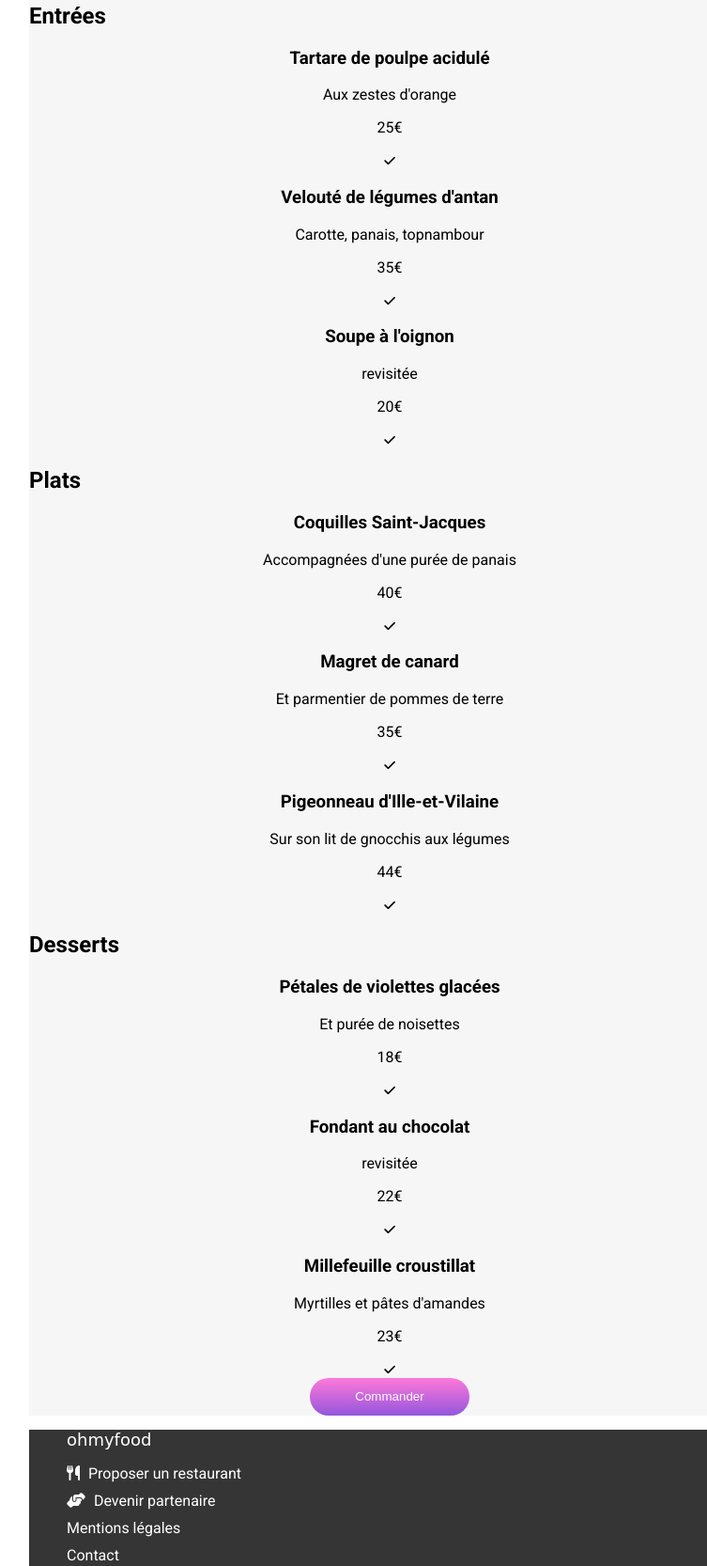
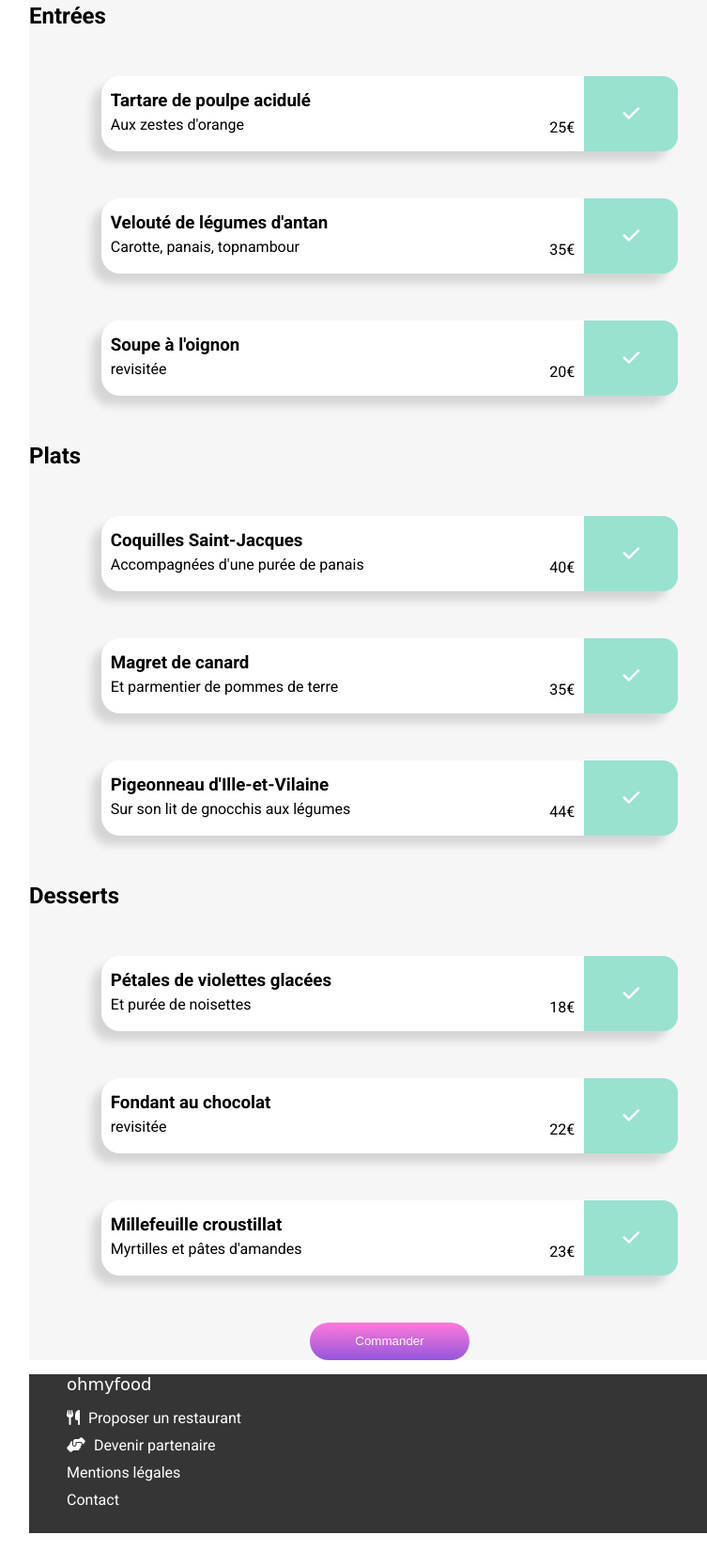
Before and after one commit to Nellylie/ohmyfood, a website: page menu/a_la_francaise.html in a window 1280 px wide. Shown: the part 649-2315 px from the top of the page at 94% size, without its empty margins (225-978 px from the left). After the commit the page ends 2280 px from the top, so only its background shows below. Drawn offline with Linux system fonts and the light colour scheme; a web font is replaced by a local one.

Commit message:
css statique page à la française

```diff
--- a/menu/a_la_francaise.html
+++ b/menu/a_la_francaise.html
@@ -26,13 +26,11 @@
     <header class="header-omf">
         <div class="header-omf__retour"><a href="../index.html"><i class="fa-solid fa-arrow-left fa-2x"></i></a></div>
         <div class="header-omf__logo">
-            <img class="img-logo" src="../images/logo/ohmyfood.png"
-                alt="logo oh my food"
-                title="oh my food">
+            <img class="img-logo" src="../images/logo/ohmyfood.png" alt="logo oh my food" title="oh my food">
         </div>
 
     </header>
-    <img  class="img--width" src="../images/restaurants/toa-heftiba-DQKerTsQwi0-unsplash.jpg" alt="" title="">
+    <img class="img--width" src="../images/restaurants/toa-heftiba-DQKerTsQwi0-unsplash.jpg" alt="" title="">
     <main class="main-menu">
 
 
@@ -46,90 +44,127 @@
 
 
 
-
+        <section class="menu">
         <h2 class="menu__heading">Entrées</h2>
         <article class="menu__recette">
-                <h3 class="recette__heading">Tartare de poulpe acidulé</h3>
+            <div class="recette__titre-description">
+                <h3>Tartare de poulpe acidulé</h3>
                 <p class="recette__description">Aux zestes d'orange</p>
-                <p class="recette__prix">25€</p>
+            </div>
+            <div class="recette__prix-validation">
+                <p>25€</p>
                 <button class="recette__validation">
                     <i class="fa-solid fa-check"></i>
                 </button>
+            </div>
         </article>
         <article class="menu__recette">
-                <h3 class="recette__titre">Velouté de légumes d'antan</h3>
+            <div class="recette__titre-description">
+                <h3>Velouté de légumes d'antan</h3>
                 <p class="recette__description">Carotte, panais, topnambour</p>
-                <p class="recette__prix">35€</p>
+            </div>
+            <div class="recette__prix-validation">
+                <p>35€</p>
                 <button class="recette__validation">
                     <i class="fa-solid fa-check"></i>
                 </button>
+            </div>
         </article>
         <article class="menu__recette">
-                <h3 class="recette__titre">Soupe à l'oignon</h3>
+            <div class="recette__titre-description">
+                <h3>Soupe à l'oignon</h3>
                 <p class="recette__description">revisitée</p>
-                <p class="recette__prix">20€</p>
+            </div>
+            <div class="recette__prix-validation">
+                <p>20€</p>
                 <button class="recette__validation">
                     <i class="fa-solid fa-check"></i>
                 </button>
+            </div>
         </article>
         </section>
         <section class="menu">
             <h2 class="menu__titre">Plats</h2>
             <article class="menu__recette">
-                <h3 class="recette__titre">Coquilles Saint-Jacques</h3>
+                <div class="recette__titre-description">
+                    <h3>Coquilles Saint-Jacques</h3>
                     <p class="recette__description">Accompagnées d'une purée de panais</p>
-                <p class="recette__prix">40€</p>
+                </div>
+                <div class="recette__prix-validation">
+                    <p>40€</p>
                     <button class="recette__validation">
                         <i class="fa-solid fa-check"></i>
                     </button>
+                </div>
             </article>
             <article class="menu__recette">
-                <h3 class="recette__titre">Magret de canard</h3>
+                <div class="recette__titre-description">
+                    <h3>Magret de canard</h3>
                     <p class="recette__description">Et parmentier de pommes de terre</p>
-                <p class="recette__prix">35€</p>
+                </div>
+                <div class="recette__prix-validation">
+                    <p>35€</p>
                     <button class="recette__validation">
                         <i class="fa-solid fa-check"></i>
                     </button>
+                </div>
             </article>
             <article class="menu__recette">
-                <h3 class="recette__titre">Pigeonneau d'Ille-et-Vilaine</h3>
+                <div class="recette__titre-description">
+                    <h3>Pigeonneau d'Ille-et-Vilaine</h3>
                     <p class="recette__description">Sur son lit de gnocchis aux légumes</p>
-                <p class="recette__prix">44€</p>
+                </div>
+                <div class="recette__prix-validation">
+                    <p>44€</p>
                     <button class="recette__validation">
                         <i class="fa-solid fa-check"></i>
                     </button>
+                </div>
             </article>
         </section>
         <section class="menu">
             <h2 class="menu__titre">Desserts</h2>
             <article class="menu__recette">
-                <h3 class="recette__titre">Pétales de violettes glacées</h3>
+                <div class="recette__titre-description">
+                    <h3>Pétales de violettes glacées</h3>
                     <p class="recette__description">Et purée de noisettes</p>
-                <p class="recette__prix">18€</p>
+                </div>
+                <div class="recette__prix-validation">
+                    <p>18€</p>
                     <button class="recette__validation">
                         <i class="fa-solid fa-check"></i>
                     </button>
+                </div>
             </article>
             <article class="menu__recette">
-                <h3 class="recette__titre">Fondant au chocolat</h3>
+                <div class="recette__titre-description">
+                    <h3>Fondant au chocolat</h3>
                     <p class="recette__description">revisitée</p>
-                <p class="recette__prix">22€</p>
+                </div>
+                <div class="recette__prix-validation">
+                    <p>22€</p>
                     <button class="recette__validation">
                         <i class="fa-solid fa-check"></i>
                     </button>
+                </div>
             </article>
             <article class="menu__recette">
-                <h3 class="recette__titre">Millefeuille croustillat</h3>
+                <div class="recette__titre-description">
+                    <h3>Millefeuille croustillat</h3>
                     <p class="recette__description">Myrtilles et pâtes d'amandes</p>
-                <p class="recette__prix">23€</p>
+                </div>
+                <div class="recette__prix-validation">
+                    <p>23€</p>
                     <button class="recette__validation">
                         <i class="fa-solid fa-check"></i>
                     </button>
+                </div>
             </article>
         </section>
         <button class="menumain__validation form__boutton ">Commander</button>
     </main>
-    <footer class="food-footer"><h2 class="food-footer__titre">Ohmyfood</h2>
+    <footer class="food-footer">
+        <h2 class="food-footer__titre">Ohmyfood</h2>
         <nav class="food-footer__nav">
             <ul>
                 <li><a href="#"><i class="fa-solid fa-utensils"></i> Proposer un restaurant</a></li>
@@ -141,6 +176,4 @@
     </footer>
 </body>
 
-
-</body>
 </html>
--- a/sass/Components/_buttons.scss
+++ b/sass/Components/_buttons.scss
@@ -1,10 +1,7 @@
-@use'../Utils/_mixins.scss';
-@use'../Utils/_variables.scss';
-
-
+@use '../Utils/_mixins.scss';
+@use '../Utils/_variables.scss';
 
 .form__boutton {
-
     border-radius: 20px 20px 20px 20px;
     color: white;
     border: none;
@@ -18,7 +15,6 @@
     -webkit-background-clip: text;
     -webkit-text-fill-color: transparent;
     opacity: 1;
-
 }
 
 .aime__coeur {
@@ -28,34 +24,91 @@
     transition: opacity 1s;
 }
 
-.aime__position{
+.aime__position {
     position: absolute;
+}
 
+.restaurant__aime {
+    display: inline-block;
+    position: relative;
+    top: -90px;
+    text-align: right;
+    width: 80%;
 }
-.restaurant__aime{
-    display:inline-block;
-    position:relative;
-    top:-90px;
-    text-align:right;
-    width:80%;
 
-}
-.restaurant__aime input{
+.restaurant__aime input {
     visibility: hidden;
 }
-.restaurant__aime input:hover ~ .aime__coeur{
+
+.restaurant__aime input:hover~.aime__coeur {
     @extend .aime__animation;
 }
 
-.restaurant__aime input:checked ~ .aime__coeur{
+.restaurant__aime input:checked~.aime__coeur {
     @extend .aime__animation;
 }
-.label--width{
 
+.label--width {
     width: 50%;
 }
 
-.menu-aime{
-
+.menu-aime {
     padding-top: 50px;
 }
+
+.recette {
+    &__validation {
+        background-color: #99e2d0;
+        color: $white;
+        font-size: 20px;
+        border-top-right-radius: 1rem;
+        border-bottom-right-radius: 1rem;
+        width: 100px;
+        display: flex;
+        align-items: center;
+        height: 100%;
+        justify-content: center;
+        margin: auto;
+    }
+}
+
+.recette__titre-description {
+    font-size: 1rem;
+    white-space: nowrap;
+    flex: 1;
+    text-align: left;
+    padding:10px 5px 0 10px;
+    &>h3 {
+        margin:5px 0;
+    }
+}
+
+.recette__prix-validation {
+    font-size: 1rem;
+    height: 100%;
+    display: flex;
+    flex-direction: row;
+    justify-content: baseline;
+
+    &>p {
+        margin-top: 45px;
+        margin-right: 10px;
+    }
+}
+
+.recette__description {
+    margin:0;
+}
+
+.menu {
+    &__recette {
+        background-color:white;
+        font-size: 20px;
+        border-radius:20px 20px 20px 20px;
+        box-shadow: -10px 10px 10px rgba(0, 0, 0, 0.137);
+        width: 80%;
+        display: flex;
+        height: 80px;
+        margin: 50px auto;
+    }
+}
--- a/sass/Layouts/_header.scss
+++ b/sass/Layouts/_header.scss
@@ -1,17 +1,19 @@
-.header__heading{
+.header__heading {
 
-
+    white-space: nowrap;
     font-family: 'Shrikhand', cursive;
     font-weight: normal;
     font-size: 2rem;
-
-margin-bottom: 0;margin-top: 0;
-text-align: start;
-width: 50%;
+    margin-bottom: 0;
+    margin-top: 0;
+    margin-left: 10px;
+    text-align: start;
+    width: 50%;
 
 }
-.main-menu__header{
+
+.main-menu__header {
 
 
-   width: 100%;
+    width: 100%;
 }
```
Also changed, not shown: menu/la_palette_du_gout.html (+2 -2 lines), style/ohmyfood_style.css, 1 other file. Lines whose indentation alone changed are shown as unchanged.
